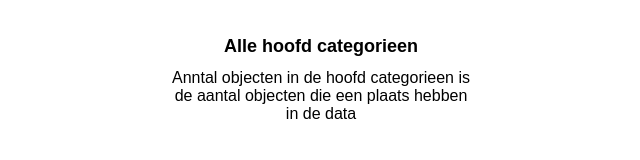
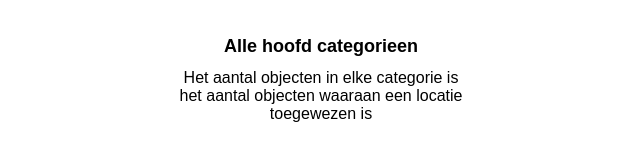
Before and after one commit to MohamadAlGhorani/functional-programming, a website: page index.html in a window 1280 px wide. Shown: the whole page, without its empty margins (319-959 px from the left). Drawn offline with nearby package versions, Linux system fonts and the light colour scheme; no server answers.

Commit message:
zin veranderen

```diff
--- a/index.html
+++ b/index.html
@@ -10,7 +10,7 @@
 </head>
 <body>
     <h1 class="h1">Alle hoofd categorieen</h1>
-    <p class="p"> Anntal objecten in de hoofd categorieen is de aantal objecten die een plaats hebben in de data</p>
+    <p class="p"> Het aantal objecten in elke categorie is het aantal objecten waaraan een locatie toegewezen is</p>
     <div id='dashboard'>
     </div>
     <script src="https://d3js.org/d3.v5.min.js"></script>
```
